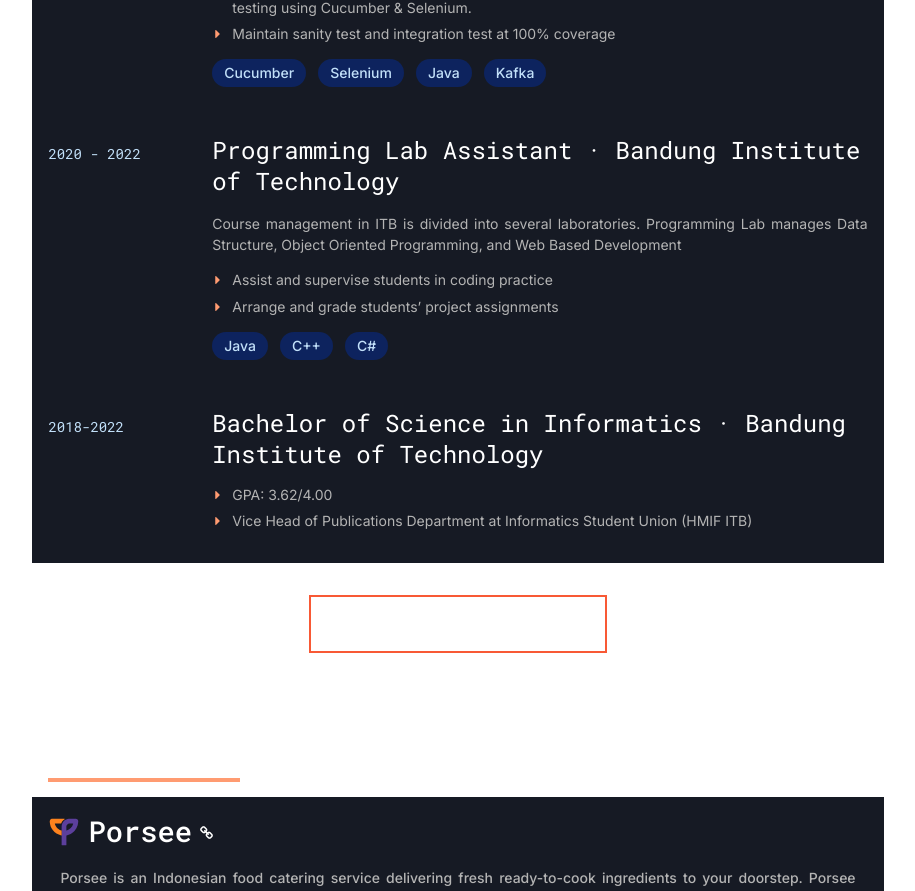
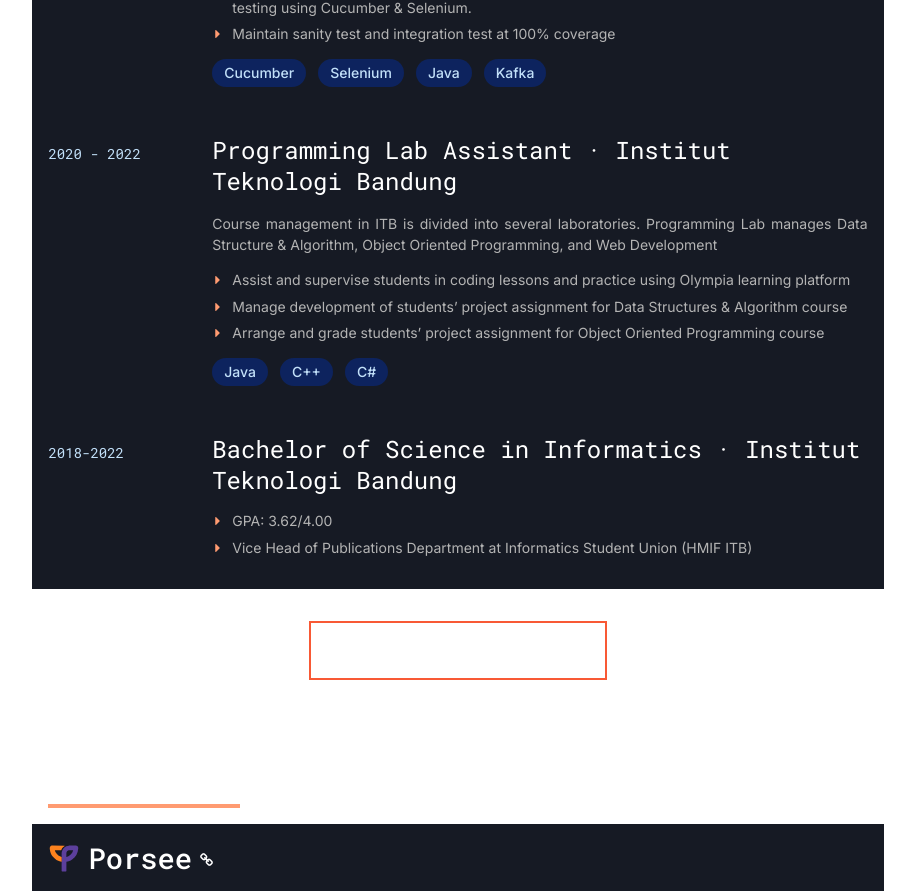
Before and after one commit to WolvenDotDev/WolvenDotDev.github.io, a React (Vite) app: page / in a window 1280 px wide. Shown: the part 1336-2227 px from the top of the page, without its empty margins (182-1097 px from the left). Built offline with nearby package versions, Linux system fonts and the light colour scheme.

Commit message:
Update experience desc in ITB

```diff
--- a/src/data/experience.ts
+++ b/src/data/experience.ts
@@ -47,17 +47,21 @@ const Experiences: DExperience[] = [
   {
     id: 'lab-assistant',
     title: 'Programming Lab Assistant',
-    company: 'Bandung Institute of Technology',
+    company: 'Institut Teknologi Bandung',
     description:
-      'Course management in ITB is divided into several laboratories. Programming Lab manages Data Structure, Object Oriented Programming, and Web Based Development',
-    jobdesc: ['Assist and supervise students in coding practice', 'Arrange and grade students’ project assignments'],
+      'Course management in ITB is divided into several laboratories. Programming Lab manages Data Structure & Algorithm, Object Oriented Programming, and Web Development',
+    jobdesc: [
+      'Assist and supervise students in coding lessons and practice using Olympia learning platform',
+      'Manage development of students’ project assignment for Data Structures & Algorithm course',
+      'Arrange and grade students’ project assignment for Object Oriented Programming course',
+    ],
     date: '2020 - 2022',
     skills: ['Java', 'C++', 'C#'],
   },
   {
     id: 'itb',
     title: 'Bachelor of Science in Informatics',
-    company: 'Bandung Institute of Technology',
+    company: 'Institut Teknologi Bandung',
     jobdesc: ['GPA: 3.62/4.00', 'Vice Head of Publications Department at Informatics Student Union (HMIF ITB)'],
     date: '2018-2022',
   },
```
